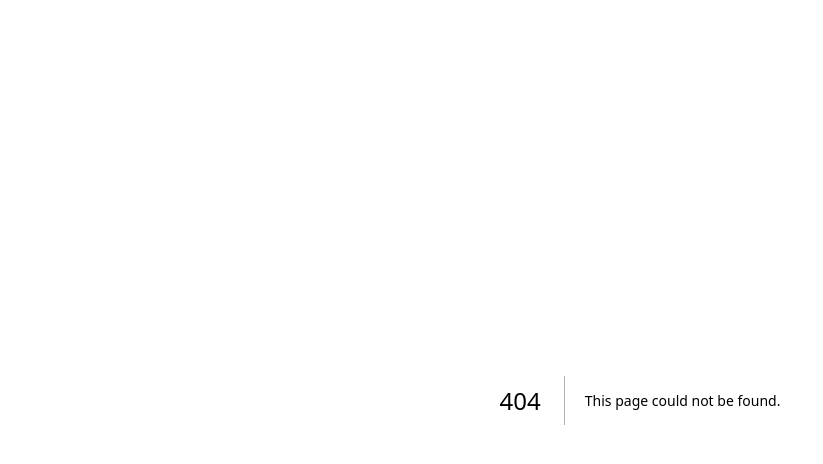
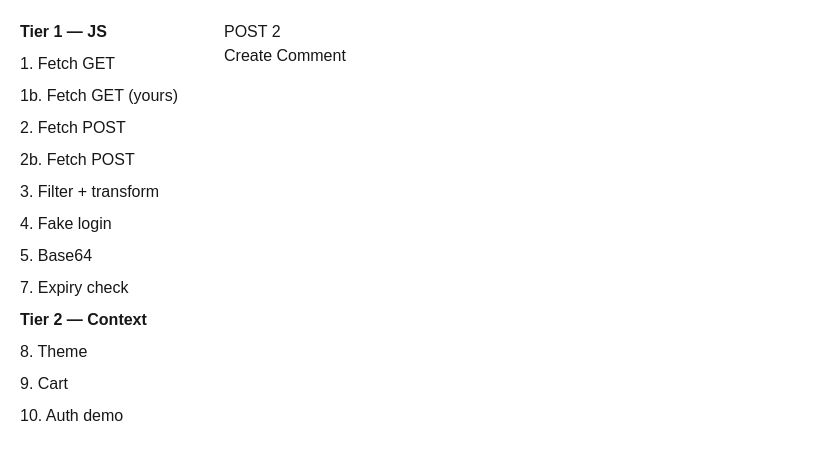
Before and after one commit to Prasidd/progress, a Next.js app: page /practice/tier-1-js/fetch-post-2 in a window 1280 px wide. Before the commit this address had no page. Shown: the top 464 px of the page, without its empty margins (0-823 px from the left). Built offline with nearby package versions, Linux system fonts and the light colour scheme.

Commit message:
post api practice

```diff
--- a/app/practice/layout.tsx
+++ b/app/practice/layout.tsx
@@ -8,6 +8,7 @@ export default function PracticeLayout({ children }: { children: React.ReactNode
         <Link href="/practice/tier-1-js/fetch-get">1. Fetch GET</Link>
         <Link href="/practice/tier-1-js/fetch-get-2">1b. Fetch GET (yours)</Link>
         <Link href="/practice/tier-1-js/fetch-post">2. Fetch POST</Link>
+         <Link href="/practice/tier-1-js/fetch-post-2">2b. Fetch POST</Link>
         <Link href="/practice/tier-1-js/filter-transform">3. Filter + transform</Link>
         <Link href="/practice/tier-1-js/fake-login">4. Fake login</Link>
         <Link href="/practice/tier-1-js/base64-demo">5. Base64</Link>
--- /dev/null
+++ b/app/practice/tier-1-js/fetch-post-2/page.tsx
@@ -0,0 +1,46 @@
+"use client";
+
+import { useState } from "react";
+
+export default function FetchTwoPage() {
+  const [status, setStatus] = useState<number | null>(null);
+  const [result, setResult] = useState<any | null>(null);
+
+  async function handlePost() {
+    const res = await fetch("https://jsonplaceholder.typicode.com/comments", {
+      method: "POST",
+      headers: { "Content-Type": "application/json" },
+      body: JSON.stringify({
+        postId: 1,
+        name: "JOHN DOE",
+        comment: "What a great pic my friend",
+      }),
+    });
+    setStatus(res.status);
+    const data = await res.json();
+
+    setResult(data);
+  }
+
+  return (
+    <div>
+      <h1>POST 2</h1>
+      <button onClick={handlePost}>
+        {" "}
+        Create Comment
+        {status && (
+          <p>
+            Status : {status} {status === 201 && "(created!)"}
+          </p>
+        )}
+        {result && (
+          <div>
+            <p>New comment id : {result.postId}</p>
+            <p>New comment : {result.comment}</p>
+            <p>Name : {result.name}</p>
+          </div>
+        )}
+      </button>
+    </div>
+  );
+}
--- /dev/null
+++ b/app/practice/tier-1-js/fetch-post/page.tsx
@@ -0,0 +1,30 @@
+'use client'
+
+import { useState } from "react";
+
+export default function FetchPostPage(){
+    const [status, setStatus] = useState<number | null>(null);
+    const [result, setResult] = useState<any | null>(null)
+
+    async function handleCreate(){
+        const res = await fetch("https://jsonplaceholder.typicode.com/posts",{
+            method : 'POST',
+            headers : {'Content-Type' : 'application/json'},
+            body: JSON.stringify({title : 'hello', body : 'test', uId : 1})
+        })
+
+        setStatus(res.status);
+
+        const data = await res.json();
+        setResult(data)
+    }
+
+    return (
+        <div>
+            <h1>Exercise 2 : Fetch Post </h1>
+            <button onClick={handleCreate}>Create Post</button>
+            {status && <p>Status : {status} {status === 201 && '(created!)'}</p>}
+            {result && <p> New post id : {result.id}</p>}
+        </div>
+    )
+}
```
